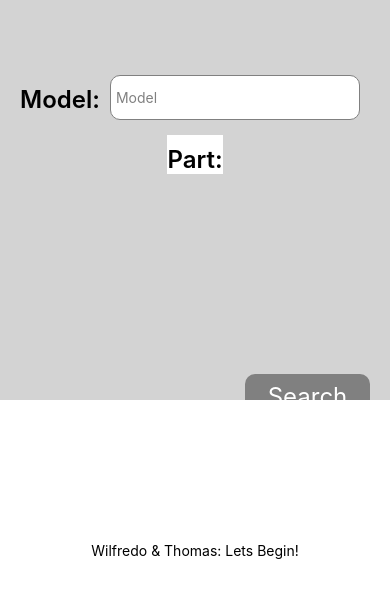
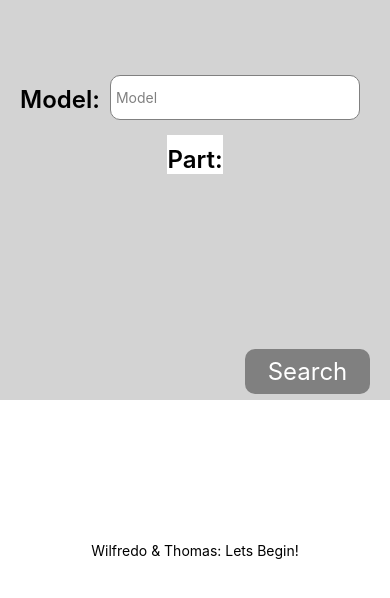
Before and after one commit to WilfredoEsco/InventoryWebApp, a React Native app in the folder Frontend/WarehouseFE/: screen / in a window 390 px wide. Shown: the top 598 px of the page. Built offline with nearby package versions, Linux system fonts and the light colour scheme; no server answers.

Commit message:
search update

```diff
--- a/Frontend/WarehouseFE/src/Components/SearchForm.js
+++ b/Frontend/WarehouseFE/src/Components/SearchForm.js
@@ -129,7 +129,7 @@ const styles = StyleSheet.create({
         width: 125,
         borderRadius: 10,
         marginLeft: 225,
-        marginTop: 200
+        marginTop: 175
     },
     searchText: {
         color: 'white',
```
